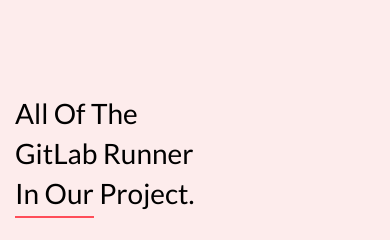
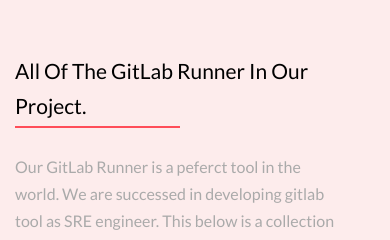
Before and after one commit to ono5/gitlabrunner-admin, a React (Create React App) app: page / in a window 390 px wide. Shown: the part 846-1086 px from the top of the page. Built offline with nearby package versions, Linux system fonts and the light colour scheme.

Commit message:
make gitlabrunners heading responsive

```diff
--- a/src/scss/components/_gitlabrunners.scss
+++ b/src/scss/components/_gitlabrunners.scss
@@ -2,6 +2,9 @@
 
 .gitlabrunners {
   margin: 8rem 0;
+  @include responsive(xsmall) {
+    margin: 4rem 0;
+  }
 
   &__heading {
     font-size: 2.8rem;
@@ -11,7 +14,14 @@
     line-height: 4rem;
     text-transform: capitalize;
     position: relative;
-
+    @include responsive(large) {
+      width: 100%;
+    }
+    @include responsive(xsmall) {
+      font-size: 2.1rem;
+      line-height: 3.5rem;
+      text-transform: capitalize;
+    }
     &::after {
       position: absolute;
       content: "";
@@ -20,6 +30,9 @@
       width: 40%;
       height: 0.2rem;
       background: $main1;
+      @include responsive(large) {
+        width: 50%;
+      }
     }
   }
 
@@ -32,6 +45,9 @@
 
   &__block {
     margin-top: 6px;
+    @include responsive(large) {
+      margin-top: 3px;
+    }
   }
 
   &__card {
```
Also changed, not shown: src/main.css.
